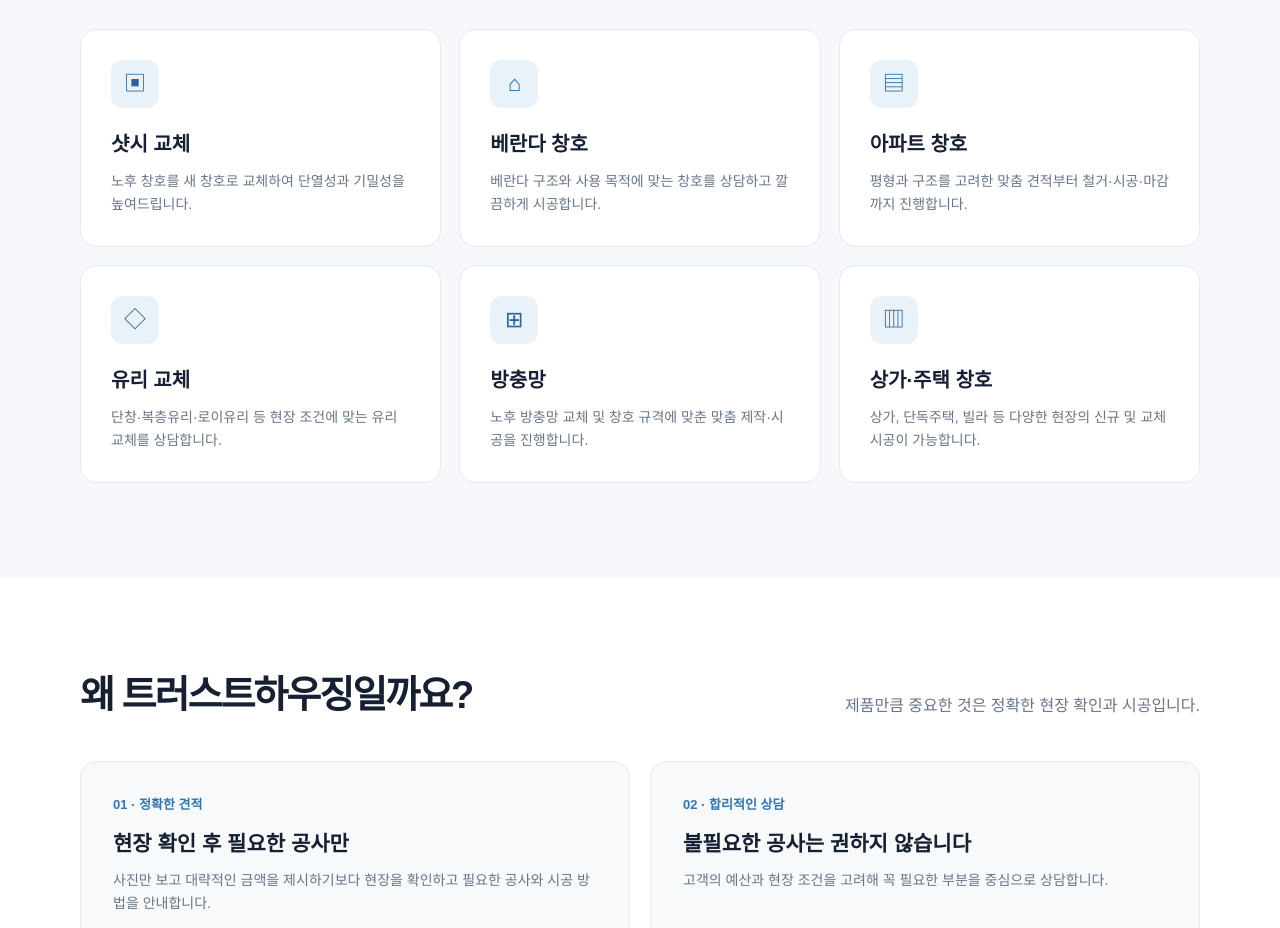
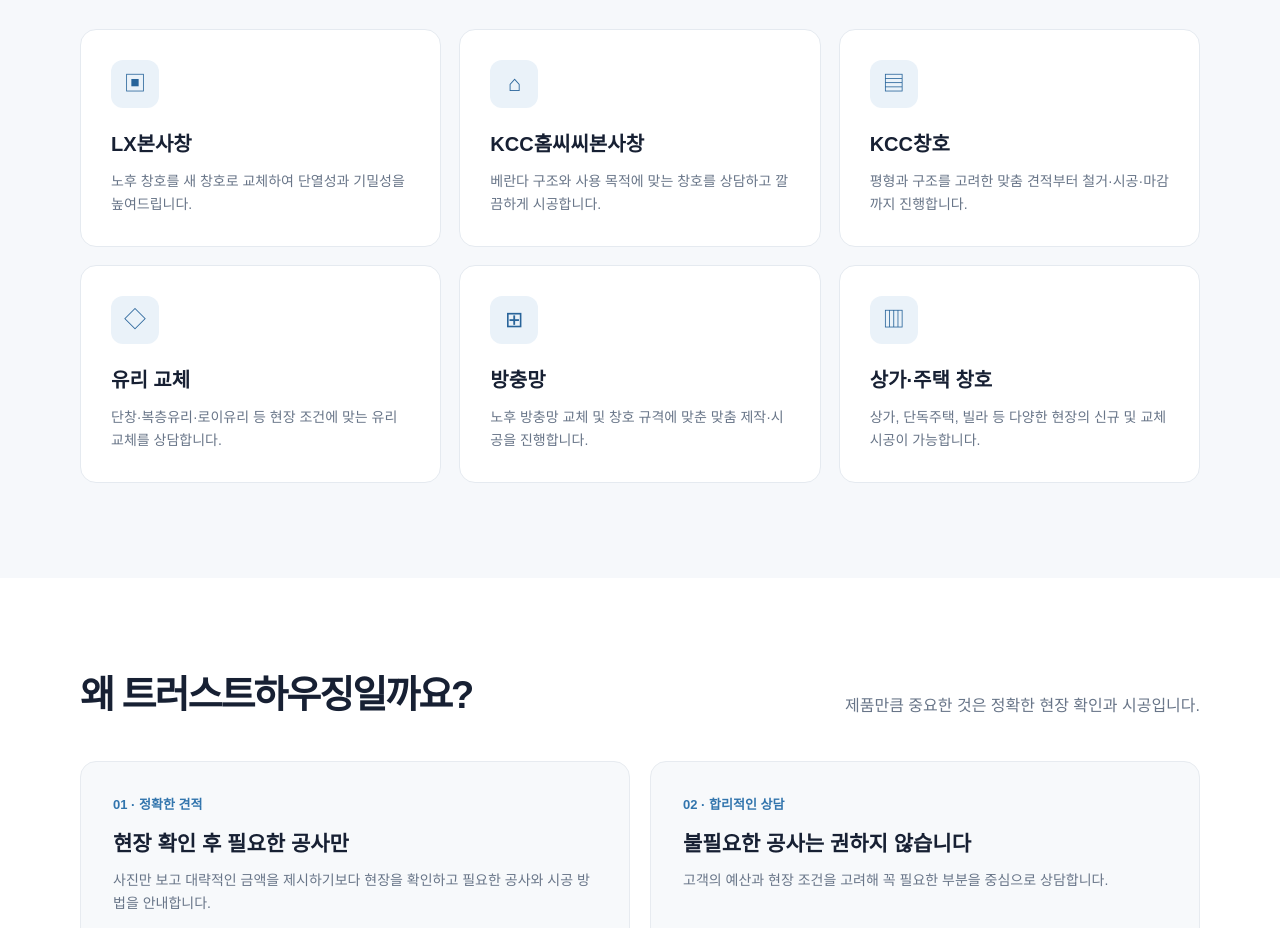
Before and after one commit to TRUSHOUSING/trusthousing-homepage, a plain HTML site: page index.html in a window 1280 px wide. Shown: the part 1060-1988 px from the top of the page. Drawn offline with Linux system fonts and the light colour scheme.

Commit message:
서비스 상단 3개 항목 브랜드명으로 변경

```diff
--- a/index.html
+++ b/index.html
@@ -166,9 +166,9 @@
         <p>현장 구조와 고객의 필요에 맞춰<br>합리적인 시공 방법을 제안합니다.</p>
       </div>
       <div class="grid">
-        <article class="card"><div class="icon">▣</div><h3>샷시 교체</h3><p>노후 창호를 새 창호로 교체하여 단열성과 기밀성을 높여드립니다.</p></article>
-        <article class="card"><div class="icon">⌂</div><h3>베란다 창호</h3><p>베란다 구조와 사용 목적에 맞는 창호를 상담하고 깔끔하게 시공합니다.</p></article>
-        <article class="card"><div class="icon">▤</div><h3>아파트 창호</h3><p>평형과 구조를 고려한 맞춤 견적부터 철거·시공·마감까지 진행합니다.</p></article>
+        <article class="card"><div class="icon">▣</div><h3>LX본사창</h3><p>노후 창호를 새 창호로 교체하여 단열성과 기밀성을 높여드립니다.</p></article>
+        <article class="card"><div class="icon">⌂</div><h3>KCC홈씨씨본사창</h3><p>베란다 구조와 사용 목적에 맞는 창호를 상담하고 깔끔하게 시공합니다.</p></article>
+        <article class="card"><div class="icon">▤</div><h3>KCC창호</h3><p>평형과 구조를 고려한 맞춤 견적부터 철거·시공·마감까지 진행합니다.</p></article>
         <article class="card"><div class="icon">◇</div><h3>유리 교체</h3><p>단창·복층유리·로이유리 등 현장 조건에 맞는 유리 교체를 상담합니다.</p></article>
         <article class="card"><div class="icon">⊞</div><h3>방충망</h3><p>노후 방충망 교체 및 창호 규격에 맞춘 맞춤 제작·시공을 진행합니다.</p></article>
         <article class="card"><div class="icon">▥</div><h3>상가·주택 창호</h3><p>상가, 단독주택, 빌라 등 다양한 현장의 신규 및 교체 시공이 가능합니다.</p></article>
```
